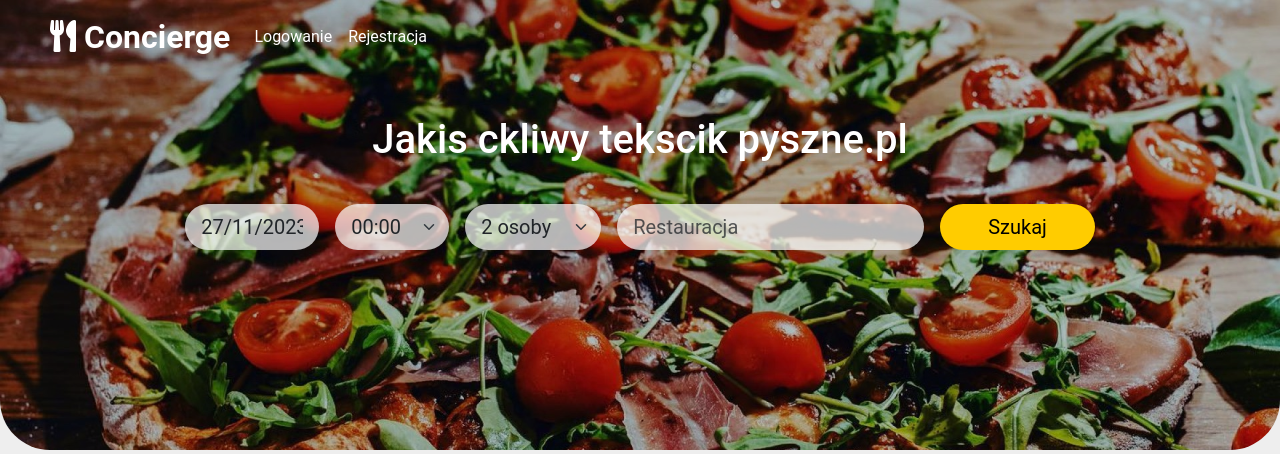
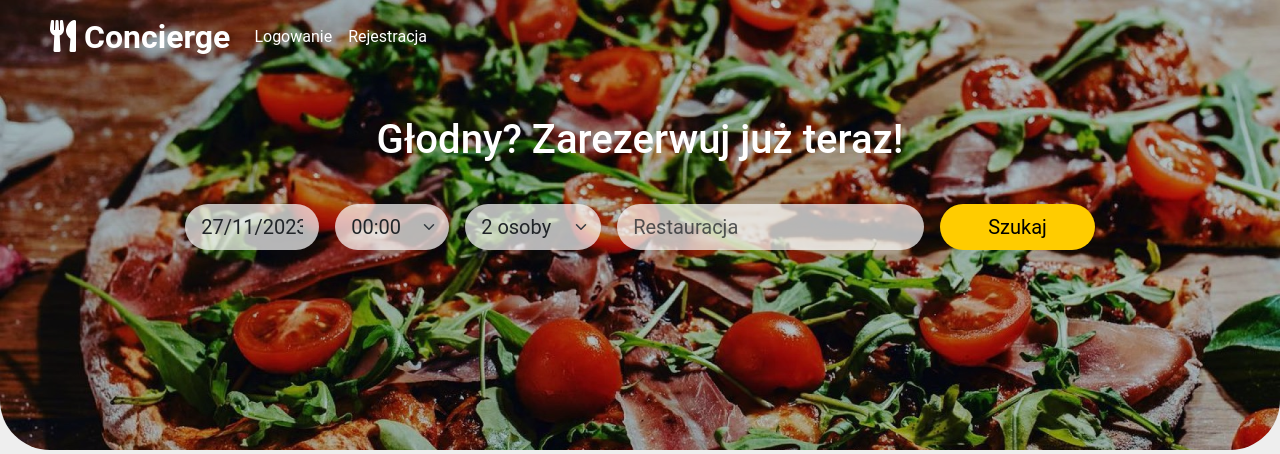
Before and after one commit to Doseeey/Concierge, a Django app: page / in a window 1280 px wide. Shown: the top 454 px of the page. Run offline with Django 4.2, Linux system fonts and the light colour scheme; data comes from the database, SQL or seed files in the repository; parts of the project's set-up code (start-up, migrations or seed data) failed here and were passed over; some libraries are stand-ins or nearby versions.

Commit message:
added restaurants, description

```diff
--- a/ConciergeApp/forms/AddRestaurantForm.py
+++ b/ConciergeApp/forms/AddRestaurantForm.py
@@ -9,10 +9,11 @@ class AddRestaurantForm(forms.ModelForm):
     name = forms.CharField(max_length=100, required=True, label="Nazwa restauracji", widget=forms.TextInput(attrs={"class": "form-control"}))
     city = forms.CharField(max_length=100, required=True, label="Miasto", widget=forms.TextInput(attrs={"class": "form-control"}))
     address = forms.CharField(max_length=100, required=True, label="Adres", widget=forms.TextInput(attrs={"class": "form-control"}))
+    description = forms.CharField(max_length=255, required=True, label="Opis restauracji", widget=forms.TextInput(attrs={"class": "form-control"}))
     image = forms.ImageField(required=True, label="Zdjęcie restauracji")
     opening_hour = forms.ChoiceField(choices=HOURS, required=True, label="Godzina otwarcia", widget=forms.Select(attrs={"class": "form-select search_filter rounded hour_selector"}))
     closing_hour = forms.ChoiceField(choices=HOURS, required=True, label="Godzina zamknięcia", widget=forms.Select(attrs={"class": "form-select search_filter rounded hour_selector"}))
 
     class Meta:
         model = RestaurantModel
-        fields = ('name', 'city', 'address', 'image', 'opening_hour', 'closing_hour')
+        fields = ('name', 'city', 'address', 'description', 'image', 'opening_hour', 'closing_hour')
--- a/ConciergeApp/templates/RestaurantViews/index.html
+++ b/ConciergeApp/templates/RestaurantViews/index.html
@@ -12,7 +12,7 @@
         <div class="row justify-content-center g-3 mt-lg-0 mb-5 pb-lg-5">
             <div class="col-auto">
                 <div class="input-group input-group-lg">
-                    <h1>Jakis ckliwy tekscik pyszne.pl</h1>
+                    <h1>Głodny? Zarezerwuj już teraz!</h1>
                 </div>
             </div>
             <div class="w-100"></div>
```
Also changed, not shown: ConciergeApp/static/images/restaurants/cards.jpg (added), ConciergeApp/static/images/restaurants/corner.jpeg (added), ConciergeApp/static/images/restaurants/culto.jpg (added), ConciergeApp/static/images/restaurants/hotporacja.jpg (added), ConciergeApp/static/images/restaurants/kisushi.jpg (added), ConciergeApp/static/images/restaurants/kromera.jpg (added), ConciergeApp/static/images/restaurants/orzo.jpg (added), ConciergeApp/static/images/restaurants/peruwiana.jpg (added), ConciergeApp/static/images/restaurants/ragu.jpg (added), ConciergeApp/static/images/restaurants/tequi.jpg (added), ConciergeApp/static/images/restaurants/whiskey.jpg (added), ConciergeApp/static/images/restaurants/wshoku.jpg (added).
